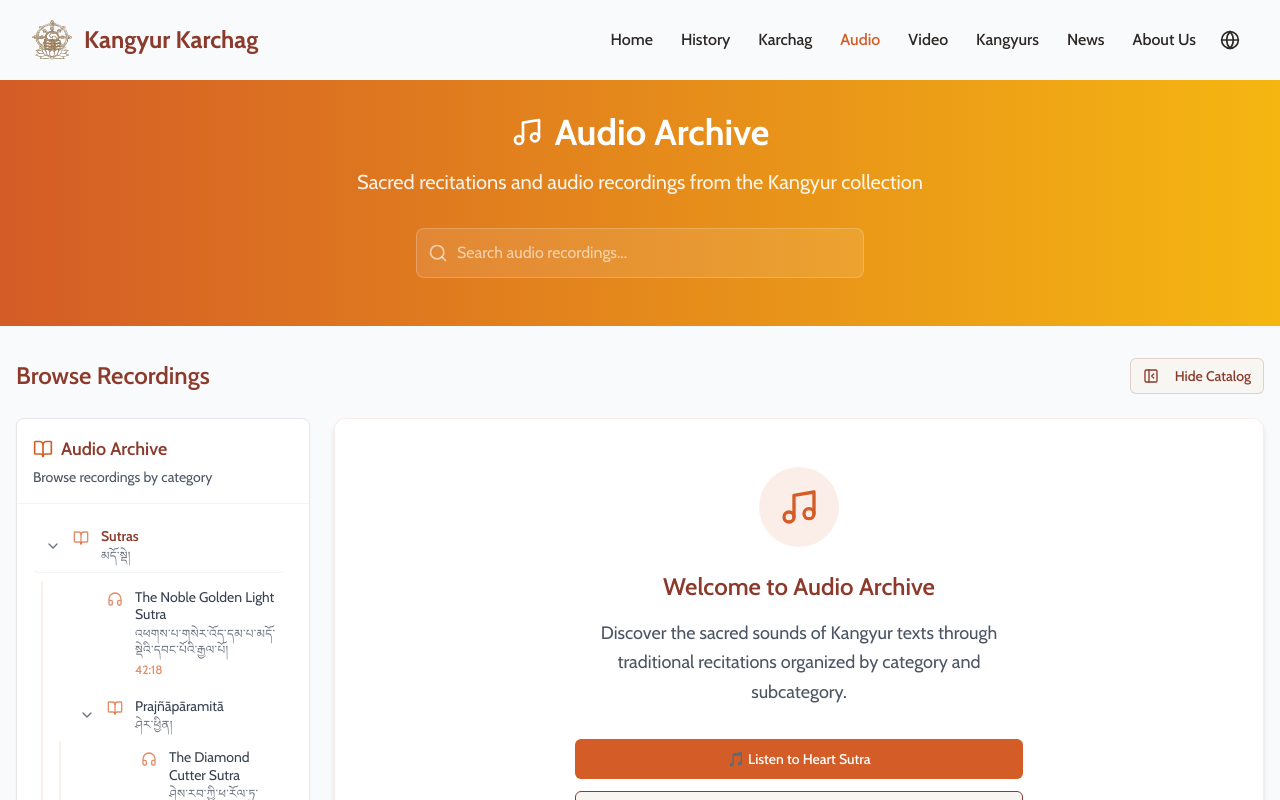
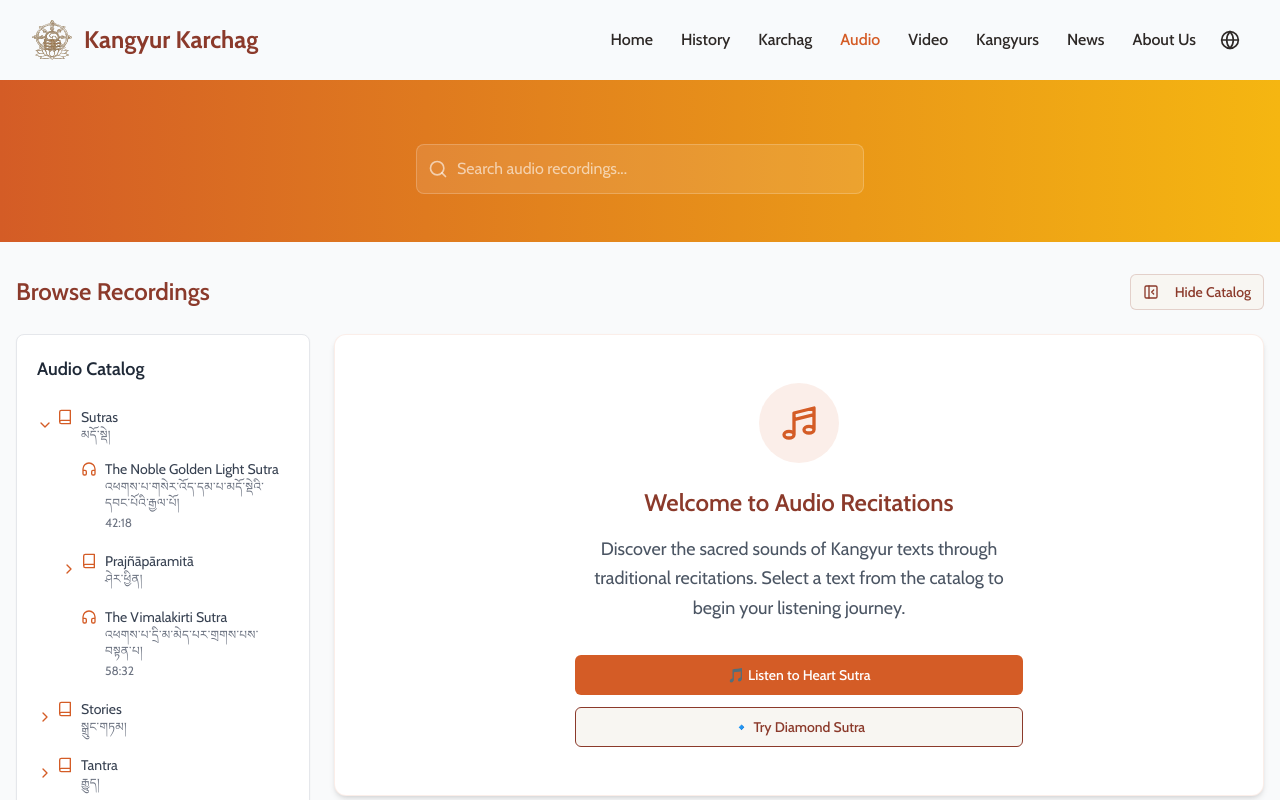
Before and after one commit to OpenPecha/digital-kangyur-library, a React (Vite) app: page /audio in a window 1280 px wide. Shown: the top 800 px of the page. Built offline with nearby package versions, Linux system fonts and the light colour scheme; a web font is replaced by a local one.

Commit message:
Reverted to commit 5fc7d9bb1f093661e5d6ea9b7a9557fb429f51af

```diff
--- a/src/components/audio/AudioCatalog.tsx
+++ b/src/components/audio/AudioCatalog.tsx
@@ -1,6 +1,6 @@
 
 import React from 'react';
-import { ChevronRight, ChevronDown, Headphones, BookOpen } from 'lucide-react';
+import { ChevronRight, ChevronDown, Headphones } from 'lucide-react';
 import { CatalogItem } from '@/types/catalog';
 import { cn } from '@/lib/utils';
 
@@ -26,10 +26,9 @@ const AudioCatalog: React.FC<AudioCatalogProps> = ({
       <div key={category.id} className="mb-1">
         <div
           className={cn(
-            "flex items-center py-2 px-2 rounded-md hover:bg-kangyur-orange/5 transition-colors",
-            level === 0 ? 'border-b border-gray-100 mb-2' : '',
-            level > 0 ? `pl-${2 + level * 4}` : '',
-            selectedItem === category.id ? "bg-kangyur-orange/10 text-kangyur-orange font-medium" : "text-gray-700"
+            "flex items-center py-2",
+            level > 0 ? 'pl-6' : '',
+            selectedItem === category.id ? "text-kangyur-orange font-medium" : "text-gray-700"
           )}
         >
           {category.children && category.children.length > 0 ? (
@@ -38,10 +37,7 @@ const AudioCatalog: React.FC<AudioCatalogProps> = ({
                 e.stopPropagation();
                 onToggleExpand(category.id);
               }}
-              className={cn(
-                "mr-2 p-1 rounded hover:bg-kangyur-orange/10 transition-colors",
-                selectedItem === category.id ? "text-kangyur-orange" : "text-gray-500"
-              )}
+              className="mr-1 text-kangyur-orange"
             >
               {expandedItems.includes(category.id) ? (
                 <ChevronDown className="w-4 h-4" />
@@ -50,44 +46,32 @@ const AudioCatalog: React.FC<AudioCatalogProps> = ({
               )}
             </button>
           ) : (
-            <div className="w-6 mr-2"></div>
+            <div className="w-4 mr-1"></div>
           )}
 
           <div
             className="flex items-start cursor-pointer flex-1"
             onClick={() => onSelectItem(category.id)}
           >
-            <span className={cn(
-              "mr-3 mt-0.5",
-              selectedItem === category.id ? "text-kangyur-orange" : "text-kangyur-orange/70"
-            )}>
+            <span className="text-kangyur-orange mr-2 mt-0.5">
               {category.audioUrl ? (
                 <Headphones className="h-4 w-4" />
               ) : (
-                <BookOpen className="h-4 w-4" />
+                <svg xmlns="http://www.w3.org/2000/svg" width="16" height="16" viewBox="0 0 24 24" fill="none" stroke="currentColor" strokeWidth="2" strokeLinecap="round" strokeLinejoin="round">
+                  <path d="M4 19.5v-15A2.5 2.5 0 0 1 6.5 2H20v20H6.5a2.5 2.5 0 0 1 0-5H20"></path>
+                </svg>
               )}
             </span>
 
-            <div className="flex-1">
-              <div className={cn(
-                "text-sm leading-tight",
-                level === 0 ? "font-semibold text-kangyur-maroon" : "",
-                selectedItem === category.id ? "font-medium text-kangyur-orange" : ""
-              )}>
+            <div>
+              <div className={cn("text-sm", selectedItem === category.id ? "font-medium" : "")}>
                 {category.title.english}
               </div>
-              <div className="tibetan text-xs text-gray-500 mt-0.5">
+              <div className="tibetan text-xs text-gray-500">
                 {category.title.tibetan}
               </div>
               {category.duration && (
-                <div className="text-xs text-kangyur-orange/70 mt-1 font-medium">
-                  {category.duration}
-                </div>
-              )}
-              {category.count && (
-                <div className="text-xs text-gray-400 mt-1">
-                  {category.count} texts
-                </div>
+                <div className="text-xs text-gray-500 mt-1">{category.duration}</div>
               )}
             </div>
           </div>
@@ -95,7 +79,7 @@ const AudioCatalog: React.FC<AudioCatalogProps> = ({
 
         {/* Children */}
         {category.children && expandedItems.includes(category.id) && (
-          <div className="ml-2 border-l-2 border-kangyur-orange/10 pl-2">
+          <div>
             {renderCatalogItems(category.children, level + 1)}
           </div>
         )}
@@ -104,20 +88,10 @@ const AudioCatalog: React.FC<AudioCatalogProps> = ({
   };
 
   return (
-    <div className="bg-white rounded-lg shadow-sm border border-gray-200">
-      <div className="p-4 border-b border-gray-100">
-        <h2 className="text-lg font-semibold text-kangyur-maroon flex items-center">
-          <BookOpen className="w-5 h-5 mr-2 text-kangyur-orange" />
-          Audio Archive
-        </h2>
-        <p className="text-sm text-gray-600 mt-1">
-          Browse recordings by category
-        </p>
-      </div>
-      <div className="p-4">
-        <div className="space-y-1 max-h-[70vh] overflow-y-auto pr-2">
-          {renderCatalogItems(items)}
-        </div>
+    <div className="bg-white rounded-lg shadow-sm border border-gray-200 p-5">
+      <h2 className="text-lg font-semibold text-gray-800 mb-4">Audio Catalog</h2>
+      <div className="space-y-1 max-h-[70vh] overflow-y-auto pr-2">
+        {renderCatalogItems(items)}
       </div>
     </div>
   );
--- a/src/pages/Audio.tsx
+++ b/src/pages/Audio.tsx
@@ -2,7 +2,7 @@
 import React, { useState } from 'react';
 import Navbar from '@/components/Navbar';
 import Footer from '@/components/Footer';
-import { PanelLeft, PanelLeftClose, Search, Music } from 'lucide-react';
+import { PanelLeft, PanelLeftClose, Search } from 'lucide-react';
 import { Button } from '@/components/ui/button';
 import { cn } from '@/lib/utils';
 import AudioCatalog from '@/components/audio/AudioCatalog';
@@ -14,7 +14,7 @@ const AudioPage = () => {
   const [showCatalog, setShowCatalog] = useState(true);
   const [selectedAudio, setSelectedAudio] = useState(null);
   const [searchQuery, setSearchQuery] = useState('');
-  const [expandedItems, setExpandedItems] = useState(['sutras', 'prajnaparamita']);
+  const [expandedItems, setExpandedItems] = useState(['sutras']);
 
   // Filter the catalog data based on search
   const filteredCatalog = searchQuery ? filterCatalogItems(audioCatalogData, searchQuery) : audioCatalogData;
@@ -31,41 +31,16 @@ const AudioPage = () => {
     }
   };
 
-  // Get breadcrumb path for selected item
-  const getBreadcrumbPath = (itemId) => {
-    const findPath = (items, id, path = []) => {
-      for (const item of items) {
-        const currentPath = [...path, item];
-        if (item.id === id) {
-          return currentPath;
-        }
-        if (item.children) {
-          const found = findPath(item.children, id, currentPath);
-          if (found) return found;
-        }
-      }
-      return null;
-    };
-    return findPath(audioCatalogData, itemId);
-  };
-
-  const breadcrumbPath = selectedAudio ? getBreadcrumbPath(selectedAudio.id) : [];
-
   return (
     <div className="min-h-screen bg-gray-50 w-full">
       <Navbar />
 
-      {/* Enhanced Header */}
+      {/* Enhanced Header with Search */}
       <div className="bg-gradient-to-r from-kangyur-orange to-kangyur-gold text-white py-12 pt-28 relative overflow-hidden">
         <div className="container mx-auto px-4 sm:px-6 lg:px-8">
           <div className="text-center mb-8">
-            <h1 className="text-4xl font-bold mb-4 flex items-center justify-center">
-              <Music className="w-8 h-8 mr-3" />
-              Audio Archive
-            </h1>
-            <p className="text-xl text-white/90 max-w-2xl mx-auto">
-              Sacred recitations and audio recordings from the Kangyur collection
-            </p>
+
+
           </div>
 
           <div className="max-w-md mx-auto">
@@ -87,23 +62,6 @@ const AudioPage = () => {
 
       {/* Main Content */}
       <div className="container mx-auto px-4 py-8">
-        {/* Breadcrumb */}
-        {breadcrumbPath.length > 0 && (
-          <div className="mb-6">
-            <nav className="flex text-sm text-gray-600">
-              <span>Audio Archive</span>
-              {breadcrumbPath.map((item, index) => (
-                <React.Fragment key={item.id}>
-                  <span className="mx-2">/</span>
-                  <span className={index === breadcrumbPath.length - 1 ? "text-kangyur-orange font-medium" : ""}>
-                    {item.title.english}
-                  </span>
-                </React.Fragment>
-              ))}
-            </nav>
-          </div>
-        )}
-
         <div className="flex items-center justify-between mb-6">
           <div className="flex items-center space-x-4">
             <h2 className="text-2xl font-semibold text-kangyur-maroon">Browse Recordings</h2>
@@ -146,11 +104,14 @@ const AudioPage = () => {
               <div className="bg-white rounded-xl shadow-md p-12 text-center border border-kangyur-orange/10">
                 <div className="max-w-md mx-auto">
                   <div className="w-20 h-20 mx-auto mb-6 bg-kangyur-orange/10 rounded-full flex items-center justify-center">
-                    <Music className="w-10 h-10 text-kangyur-orange" />
+                    <svg className="w-10 h-10 text-kangyur-orange" fill="none" stroke="currentColor" viewBox="0 0 24 24">
+                      <path strokeLinecap="round" strokeLinejoin="round" strokeWidth={2} d="M9 19V6l12-3v13M9 19c0 1.105-1.343 2-3 2s-3-.895-3-2 1.343-2 3-2 3 .895 3 2zm12-3c0 1.105-1.343 2-3 2s-3-.895-3-2 1.343-2 3-2 3 .895 3 2zM9 10l12-3" />
+                    </svg>
                   </div>
-                  <h3 className="text-2xl font-semibold text-kangyur-maroon mb-4">Welcome to Audio Archive</h3>
+                  <h3 className="text-2xl font-semibold text-kangyur-maroon mb-4">Welcome to Audio Recitations</h3>
                   <p className="text-lg text-gray-600 mb-8 leading-relaxed">
-                    Discover the sacred sounds of Kangyur texts through traditional recitations organized by category and subcategory.
+                    Discover the sacred sounds of Kangyur texts through traditional recitations.
+                    Select a text from the catalog to begin your listening journey.
                   </p>
                   <div className="space-y-3">
                     <Button
```
